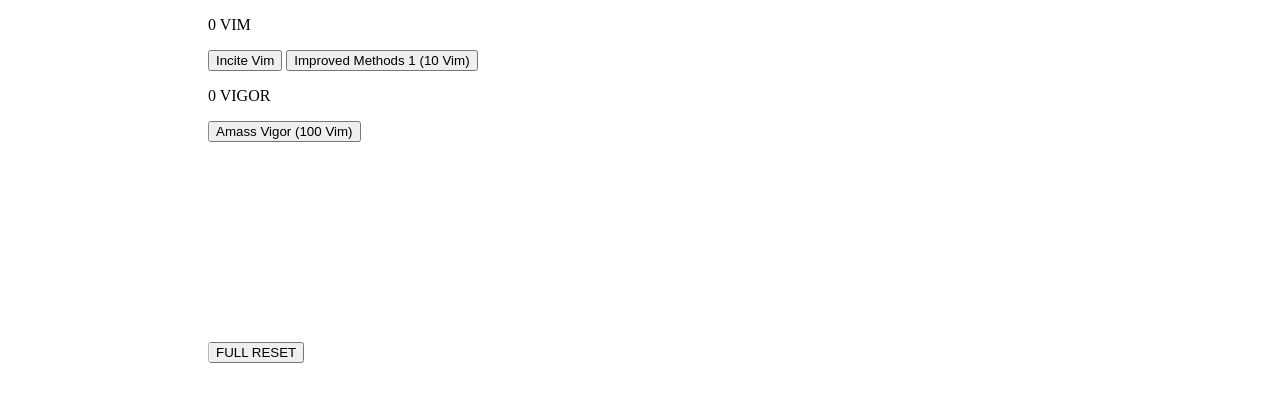
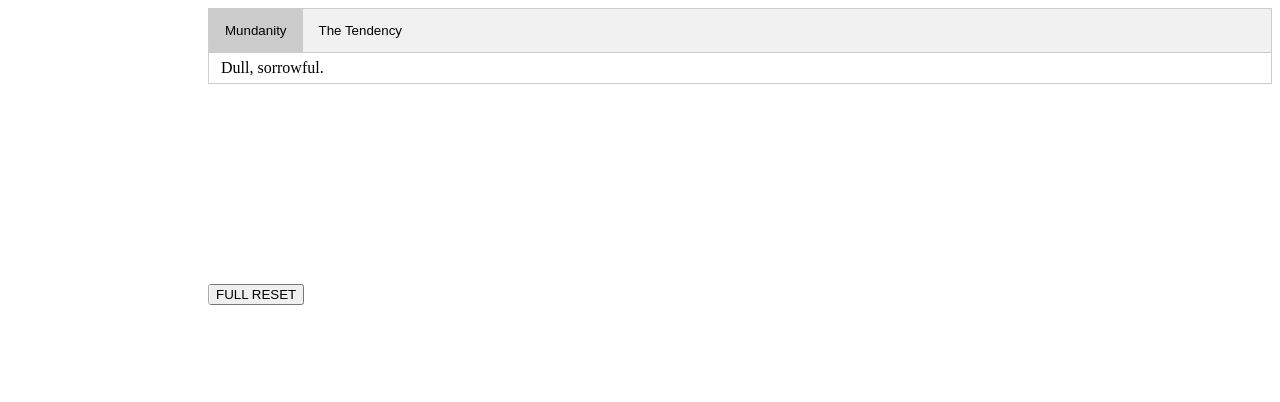
Before and after one commit to S-GrabhamMadden/Tendency, a plain HTML site: page index.html in a window 1280 px wide. Drawn offline with nearby package versions, Linux system fonts and the light colour scheme.

Commit message:
Adds basic tab system
As referenced in issue #2

```diff
--- a/css/mainstylesheet.css
+++ b/css/mainstylesheet.css
@@ -1,7 +1,3 @@
-div#occultTab {
-  margin-left: 200px;
-}
-
 button#fullReset {
   margin-left: 200px;
   margin-top: 200px;
@@ -43,3 +39,40 @@ div#textBarFadeOut {
 .text {
   margin-bottom: 5px;
 }
+
+/* Tab styling
+Thanks w3schools.com */
+div.tabWrapper {
+  margin-left: 200px;
+}
+
+.tab {
+  overflow: hidden;
+  border: 1px solid #ccc;
+  background-color: #f1f1f1;
+}
+
+.tab button {
+  background-color: inherit;
+  float: left;
+  border: none;
+  outline: none;
+  cursor: pointer;
+  padding: 14px 16px;
+  transition: 0.3s;
+}
+
+.tab button:hover {
+  background-color: #ddd;
+}
+
+.tab button.active {
+  background-color: #ccc;
+}
+
+.tabcontent {
+  display: none;
+  padding: 6px 12px;
+  border: 1px solid #ccc;
+  border-top: none;
+}
--- a/index.html
+++ b/index.html
@@ -5,17 +5,31 @@
     <title>Tendency</title>
     <script type='text/javascript' src='http://code.jquery.com/jquery-3.6.0.min.js'></script>
     <link rel="stylesheet" type="text/css" href="css/mainstylesheet.css" />
+    <script src="scripts/textsidebar.js" charset="utf-8" type="text/javascript"></script>
+    <script src="scripts/tendencytab.js" charset="utf-8" type="text/javascript"></script>
+    <script src="scripts/main.js" charset="utf-8" type="text/javascript"></script>
   </head>
   <body>
 
     <div id="wrapper">
-      <div id="occultTab">
-        <p id="vimGained">0 VIM</p>
-        <button onclick="gainVim()">Incite Vim</button>
-        <button onclick="buyVimPerClick()" id="vimPerClickUpgrade">Improved Methods 0 (10 Vim)</button>
+      <div class="tabWrapper">
+        <div class="tab">
+          <button class="tablinks" onclick="openTab(event, 'mundaneTab')" id="defaultOpen">Mundanity</button>
+          <button class="tablinks" onclick="openTab(event, 'occultTab')">The Tendency</button>
+        </div>
 
-        <p id="vigorGained">0 VIGOR</p>
-        <button onclick="gainVigor()">Amass Vigor (100 Vim)</button>
+        <div id="mundaneTab" class="tabcontent">
+          Dull, sorrowful.
+        </div>
+
+        <div id="occultTab" class="tabcontent">
+          <p id="vimGained">0 VIM</p>
+          <button onclick="gainVim()">Incite Vim</button>
+          <button onclick="buyVimPerClick()" id="vimPerClickUpgrade">Improved Methods 0 (10 Vim)</button>
+
+          <p id="vigorGained">0 VIGOR</p>
+          <button onclick="gainVigor()">Amass Vigor (100 Vim)</button>
+        </div>
       </div>
 
       <div id="textBar" className="textBar">
@@ -25,9 +39,9 @@
 
       <button id="fullReset" onclick="fullReset()">FULL RESET</button>
     </div>
-
-  <script src="scripts/textsidebar.js" charset="utf-8" type="text/javascript"></script>
-  <script src="scripts/tendencytab.js" charset="utf-8" type="text/javascript"></script>
-  <script src="scripts/main.js" charset="utf-8" type="text/javascript"></script>
+    <script>
+      // Get the element with id="defaultOpen" and click on it
+      document.getElementById("defaultOpen").click();
+    </script>
   </body>
 </html>
--- a/scripts/main.js
+++ b/scripts/main.js
@@ -29,6 +29,20 @@ function fullReset() {
   gameData = JSON.parse(JSON.stringify(defaultGameData))
 }
 
+function openTab(event, tabName) {
+  var i, tabContent, tablinks;
+  tabcontent = document.getElementsByClassName("tabcontent");
+  for (i = 0; i < tabcontent.length; i++) {
+    tabcontent[i].style.display = "none";
+  }
+  tablinks = document.getElementsByClassName("tablinks");
+  for (i = 0; i < tablinks.length; i++) {
+    tablinks[i].className = tablinks[i].className.replace(" active", "");
+  }
+  document.getElementById(tabName).style.display = "block";
+  event.currentTarget.className += " active";
+}
+
 function updateDisplayValues() {
   document.getElementById("vimGained").innerHTML = gameData.vim + " VIM"
   document.getElementById("vimPerClickUpgrade").innerHTML = "Improved Methods "
```
